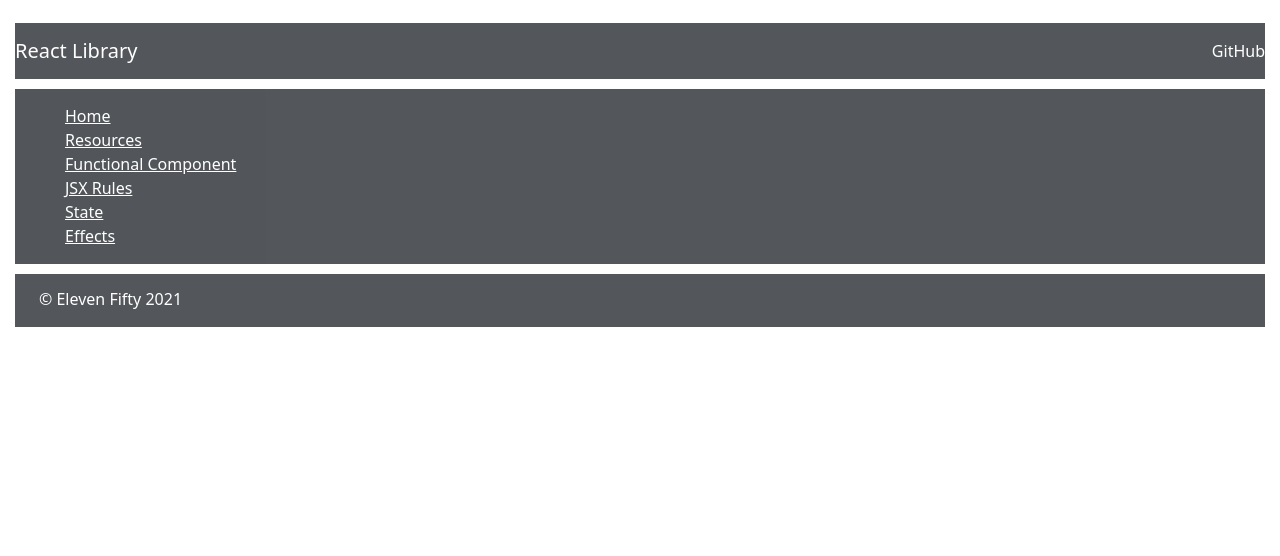
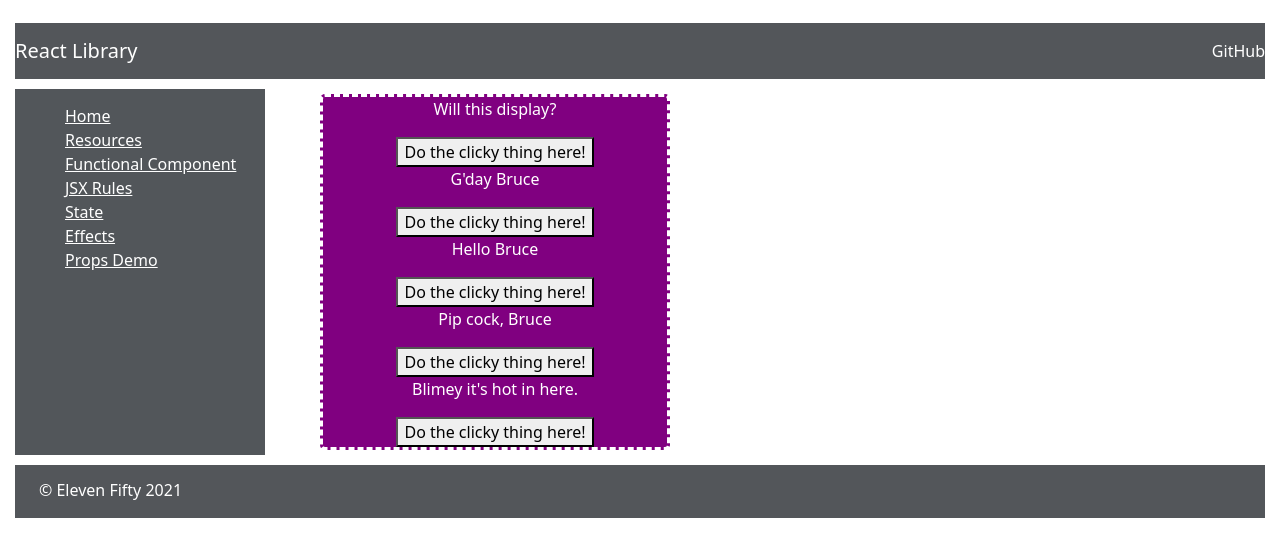
Before and after one commit to bltitus82/react-fundamentals-red-badge, a React (Create React App) app in the folder react-fundamentals/: page /propsdemo in a window 1280 px wide. Shown: the top 556 px of the page. Built offline with nearby package versions, Linux system fonts and the light colour scheme.

Commit message:
React Module 6.5 - Props part 1

```diff
--- /dev/null
+++ b/react-fundamentals/src/components/concepts/PropsDemo.js
@@ -0,0 +1,66 @@
+import {useState} from 'react';
+
+const PropsDemo = () => {
+    const [ color, setColor ] = useState('white');
+    const [ backgroundColor, setBackgroundColor ] = useState('purple');
+    const [ borderRadius, setBorderRadius ] = useState('5px');
+    const [ borderStyle, setBorderStyle ] = useState('dashed');
+    const [ display, setDisplay ] = useState('inline-block');
+    const [ width, setWidth ] = useState('350px');
+    const [ textAlign, setTextAlign ] = useState('center');
+
+    let styles = {
+        color: color,
+        backgroundColor: backgroundColor,
+        borderRadius: borderRadius,
+        borderStyle: borderStyle,
+        display: display,
+        width: width,
+        textAlign: textAlign
+    };
+
+    const toggleColor = () => {
+        color === 'white' ? setColor('pink') : setColor('white');
+    }
+
+    const toggleBackground = () => {
+        backgroundColor === 'purple' ? setBackgroundColor('black') : setBackgroundColor('purple');
+    }
+
+    const toggleRadius = () => {
+        borderRadius === '5px' ? setBorderRadius('25px') : setBorderRadius('5px');
+    }
+
+    const toggleStyle = () => {
+        borderStyle === 'dashed' ? setBorderStyle('solid') : setBorderStyle('dashed');
+    }
+
+    const toggleAlign = () => {
+        textAlign === 'center' ? setTextAlign('left') : setTextAlign('center');
+    }
+
+    return(
+        <div className='main'>
+            <div className='mainDiv'>
+                <div style={styles}>
+                <FunctionalComponent string='Will this display?' function={toggleColor} />
+                <FunctionalComponent string="G'day Bruce" function={toggleBackground} />
+                <FunctionalComponent string="Hello Bruce" function={toggleRadius} />
+                <FunctionalComponent string="Pip cock, Bruce" function={toggleStyle} />
+                <FunctionalComponent string="Blimey it's hot in here." function={toggleAlign} />
+                </div>
+            </div>
+        </div>
+    );
+};
+
+export default PropsDemo;
+
+const FunctionalComponent = (props) => {
+    return(
+        <div>
+            <p>{props.string}</p>
+            <button onClick={props.function}>Do the clicky thing here!</button>
+        </div>
+    );
+};
--- a/react-fundamentals/src/components/site/Sidebar.js
+++ b/react-fundamentals/src/components/site/Sidebar.js
@@ -9,6 +9,7 @@ import FunctionalComponentDemo from '../concepts/FunctionalComponentDemo';
 import JSXRules from '../concepts/JSXRules';
 import State from '../concepts/State';
 import Effects from '../concepts/Effects';
+import PropsDemo from '../concepts/PropsDemo';
 
 const Sidebar = () => {
     return(
@@ -21,6 +22,7 @@ const Sidebar = () => {
                     <li><Link to='/jsxrules'>JSX Rules</Link></li>
                     <li><Link to='/state'>State</Link></li>
                     <li><Link to='/effects'>Effects</Link></li>
+                    <li><Link to='/propsdemo'>Props Demo</Link></li>
                 </ul>
             </div>
             <div className='sidebar-route'>
@@ -32,6 +34,7 @@ const Sidebar = () => {
                     <Route exact path='/jsxrules'><JSXRules /></Route>
                     <Route exact path='/state'><State /></Route>
                     <Route exact path='/effects'><Effects /></Route>
+                    <Route exact path='/propsdemo'><PropsDemo /></Route>
                 </Switch>
             </div>
         </div>
```
